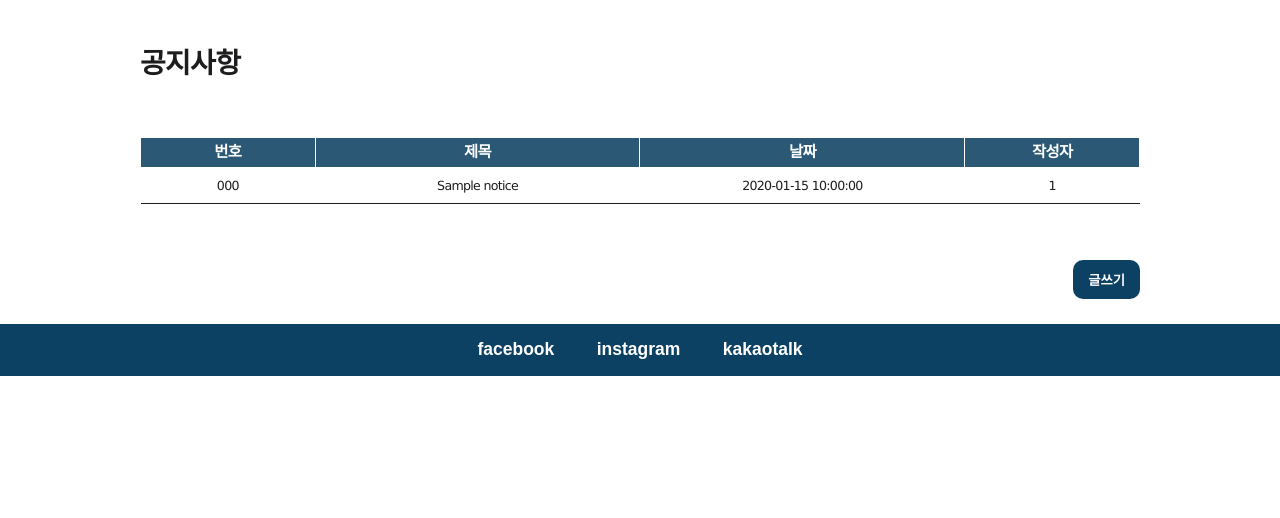
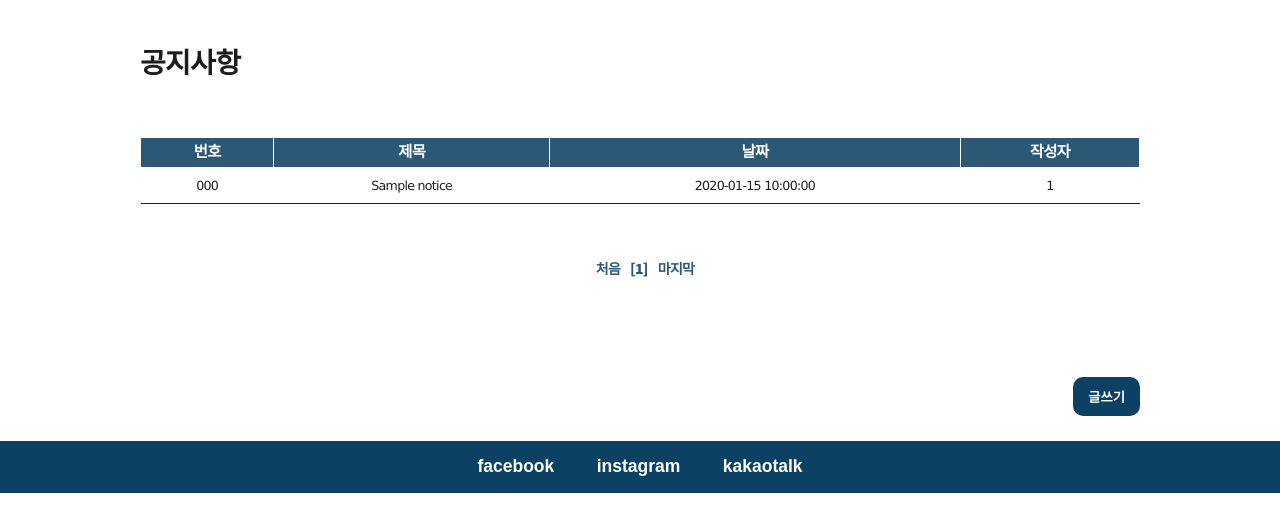
Before and after one commit to sumiini/hantor-project, a PHP site: page /noticemain.php in a window 1280 px wide. Shown: the part 97-615 px from the top of the page. Run offline with PHP 8.4, Linux system fonts and the light colour scheme; tables that the repository leaves empty or names only in its code hold one stand-in row (values such as "Sample post").

Commit message:
게시판 페이징 완성

```diff
--- a/css/noticemains.css
+++ b/css/noticemains.css
@@ -24,6 +24,28 @@ h1{
     font-size: 0.9rem;
     border-bottom:1px solid;
     padding: 0.7rem 0;
+}
+#page_num {
+    font-size: 14px;
+    margin: 0 auto;
+    margin-bottom: 10%;
+}
+#page_num ul li {
+    float: left;
+    margin-left: 10px;
+    text-align: center;
+}
+
+ul{
+    list-style-type: none;
+    display: flex;
+    justify-content: center;
+    margin: 2rem 0 1rem 0;
+}
+
+.fo_re {
+    font-weight: bold;
+    color: rgb(43, 89, 117);
 }
 
 #writebtn{
--- a/noticemain.php
+++ b/noticemain.php
@@ -36,29 +36,53 @@
 
       <section class="notice-content-section">
         <h1>공지사항</h1>
+        <?php
+          session_start();
+          $connect = mysqli_connect("localhost", "root", "970107", "opentutorials") or die("fail");
+          // $page : GET 메소드로 현재 페이지 번호를 확인하기 위한 변수
+          if(isset($_GET['page'])){
+            $page = $_GET['page'];
+          }else{
+            $page = 1;
+          }
+        ?>
         <table class="postboard" style='margin: 7vh auto;'>
-
           <thead>
             <tr>
-              <th class="tnum" width="75px">번호</th>
-              <th class="ttitle" width="150px">제목</th>
-              <th class="tdate" width="150px">날짜</th>
-              <th class="tperson" width="75px">작성자</th>
+              <th class="tnum">번호</th>
+              <th class="ttitle">제목</th>
+              <th class="tdate">날짜</th>
+              <th class="tperson">작성자</th>
 
             </tr>
           </thead>
+          <?php
+            $query1 = "select * from notice";
+            $result = $connect->query($query1);
+            $row_num = mysqli_num_rows($result); //게시판 총 레코드 수
 
+            $list = 15; //한 페이지에 보여줄 개수
+            $block_ct = 5; //블록당 보여줄 페이지 개수
+
+            $block_num = ceil($page/$block_ct); // 현재 페이지 블록 구하기
+            $block_start = (($block_num - 1) * $block_ct) + 1; // 블록의 시작번호
+            $block_end = $block_start + $block_ct - 1; //블록 마지막 번호
+
+            $total_page = ceil($row_num / $list); // 페이징한 페이지 수 구하기
+
+            if($block_end > $total_page) {
+              $block_end = $total_page; //만약 블록의 마지박 번호가 페이지수보다 많다면 마지박번호는페이지 수
+            }
+            $total_block = ceil($total_page/$block_ct); //블럭 총 개수
+            $start_num = ($page-1) * $list; //시작번호 (page-1)에서 $list를 곱한다.
+            $query2 = "select * from notice order by number desc limit $start_num, $list";
+            $result2 = mysqli_query($connect, $query2);
+          ?>
           <tbody id="tbody" >
 
             <?php
-
-              $conn = mysqli_connect("127.0.0.1", "root", "970107", "opentutorials");
-              // $conn = mysqli_connect("127.0.0.1", "root", "sumin8411", "opentutorials");
-              $sql = "select * from notice order by number desc limit 0,15";
-              $result = mysqli_query($conn, $sql);
-
-              if(mysqli_num_rows($result)>0){ // 출력할 행이 있을 경우에만 아래 블록 실행
-                  while($row = mysqli_fetch_assoc($result)){
+              if(mysqli_num_rows($result2)>0){ // 출력할 행이 있을 경우에만 아래 블록 실행
+                  while($row = mysqli_fetch_assoc($result2)){
                       echo '<tr>
                       <td class="cnum">'.$row["number"].'</td>
                       <td class="ctitle"><a href=view.php?db="opentutorials"&number='.$row["number"].'>'.$row["title"].'</a></td>
@@ -71,11 +95,39 @@
                   echo "no data to print...";
               }
 
-              mysqli_close($conn);
             ?>
           </tbody>
 
         </table>
+        <div id="page_num">
+          <ul>
+            <?php
+              if($page == 1){
+                echo "<li class='fo_re'><a class='fo_re' href='noticemain.php?page=1'>처음</a></li>";
+              }
+              else{
+                $pre = $page-1;
+                echo "<li><a href='noticemain.php?page=$pre'>◀이전</a></li>";
+              }
+
+              for($i=$block_start; $i<=$block_end; $i++){
+                //for문 반복문을 사용하여, 초기값을 블록의 시작번호를 조건으로 블록시작번호가 마지박블록보다 작거나 같을 때까지 $i를 반복시킨다
+                if($page == $i){
+                  echo "<li class='fo_re'>[$i]</li>";
+                }else{
+                  echo "<li><a href='noticemain.php?page=$i'>[$i]</a></li>";
+                }
+              }
+
+              if($page >= $total_page){
+                echo "<li><a class='fo_re' href='noticemain.php?page=$total_page'>마지막</a></li>";
+              }else{
+                $next = $page + 1;
+                echo "<li><a href='noticemain.php?page=$next'>다음▶</a></li>";
+              }
+            ?>
+          </ul>
+        </div>
         <input id="writebtn" type="button" value="글쓰기" onclick="location='write.php'" style='float: right'>
 
       </section>
```
